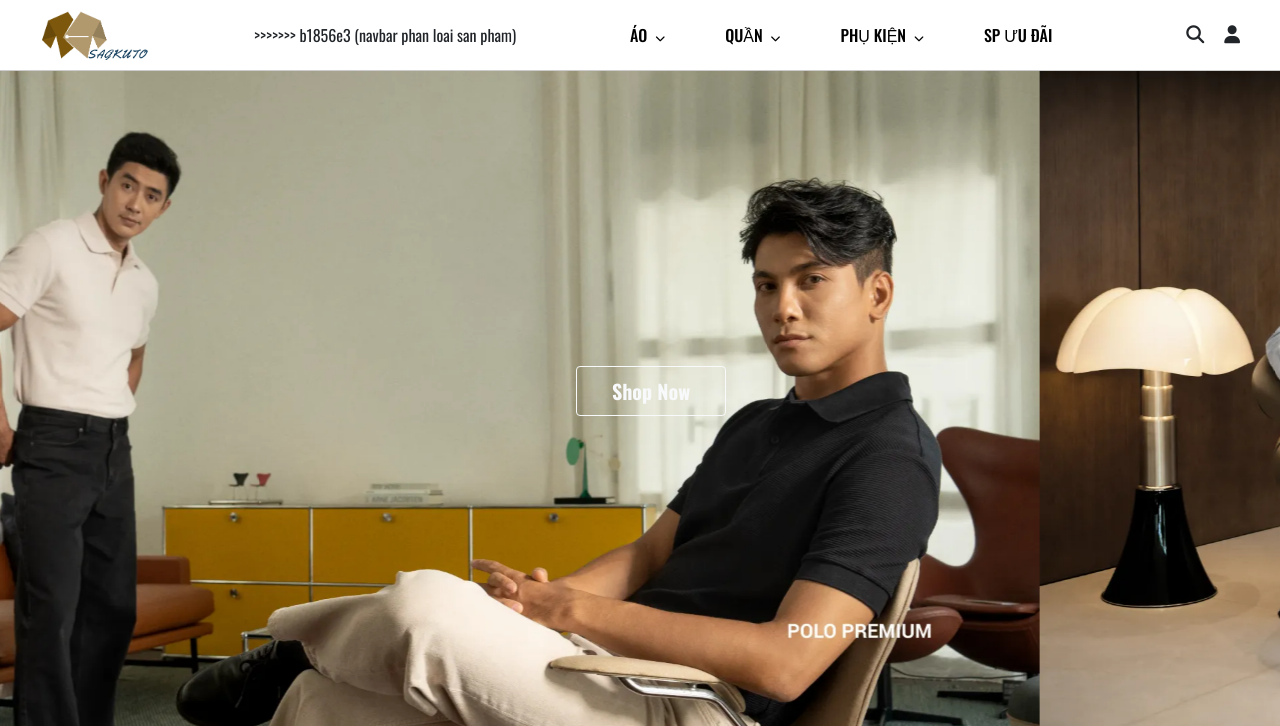
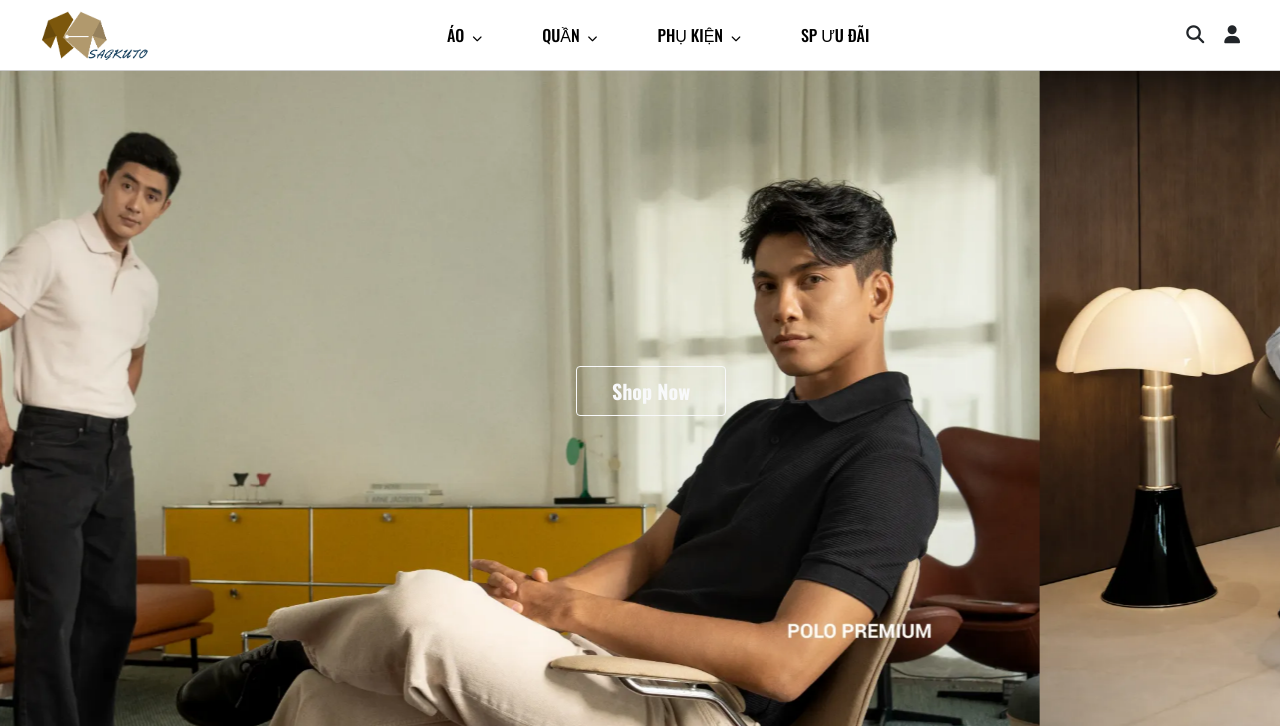
Before and after one commit to vinh047/Webbanquanao, a PHP site: page / in a window 1280 px wide. Shown: the top 726 px of the page. Run offline with PHP 8.4, Linux system fonts and the light colour scheme.

Commit message:
navbar phan loai san pham

```diff
--- a/layout/header.php
+++ b/layout/header.php
@@ -3,7 +3,6 @@ echo '<header class="header">
   <div class="logo_header">
     <img src="./assets/img/logo_favicon/logo.png" alt="SAGKUTO Logo">
   </div>
->>>>>>> b1856e3 (navbar phan loai san pham)
 
   <nav class="menu_header">
     <ul class="mb-0">
```
